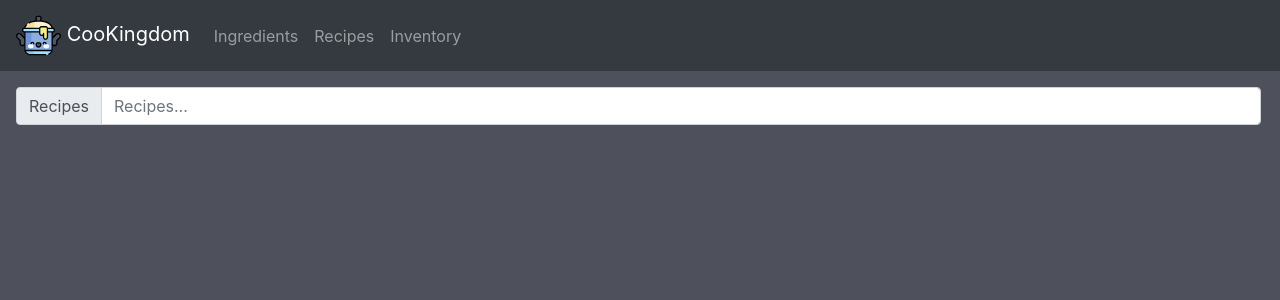
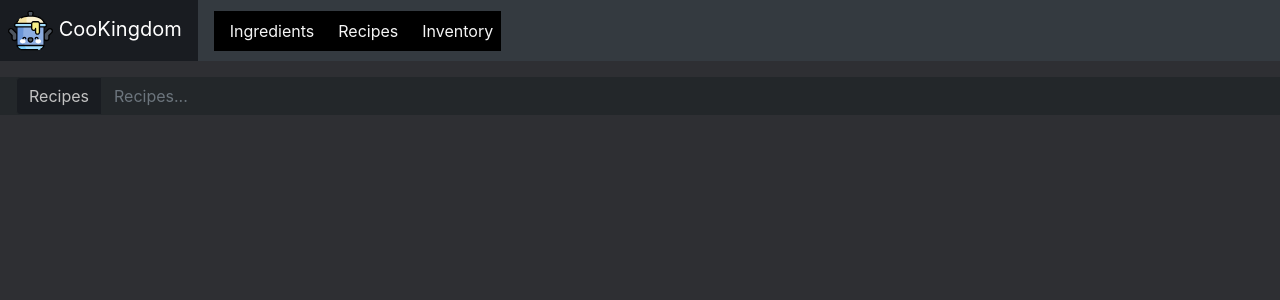
Before and after one commit to ordy/cookingdom, an Angular app: page /recipes in a window 1280 px wide. Shown: the top 300 px of the page. Built offline with nearby package versions, Linux system fonts and the light colour scheme.

Commit message:
styling css to dark

```diff
--- a/src/app/app.component.css
+++ b/src/app/app.component.css
@@ -1,8 +1,50 @@
-#search-boxes {
-  display: flex;
-}
 :host {
   display: block;
-  background-color: rgb(78, 81, 92);
+  background-color: #2e2f33;
   color: whitesmoke;
 }
+
+.navbar-nav, .navbar-toggler, .navbar {
+  background-color: #000000;
+  color: whitesmoke;
+}
+
+.navbar {
+  padding-left: 0;
+  padding-top: 0;
+  padding-bottom: 0;
+}
+.navbar-toggler {
+  border-color: #2e2f33;
+}
+
+.navbar-nav li a{
+  color: whitesmoke;
+  padding-left: 1rem;
+}
+
+.navbar-brand {
+  color: #f3962c;
+  background-color: #191c21;
+  padding-left: 0.5rem;
+  padding-top: 0.5rem;
+  padding-bottom: 0.5rem;
+  padding-right: 1rem;
+}
+
+.card-header {
+  padding: 0;
+}
+
+.card-body {
+  position: relative;
+  min-height: 100vh;
+  padding-bottom: 2.5rem;
+}
+
+.card-footer {
+  position: absolute;
+  bottom: 0;
+  width: 100%;
+  height: 2.5rem;
+}
--- a/src/app/components/inventory/inventory.component.css
+++ b/src/app/components/inventory/inventory.component.css
@@ -1,5 +1,4 @@
 :host {
   display: block;
-  background-color: rgb(78, 81, 92);
   color: whitesmoke;
 }
--- a/src/app/components/recipe/recipe.component.css
+++ b/src/app/components/recipe/recipe.component.css
@@ -1,8 +1,16 @@
 :host {
   display: block;
-  background-color: rgb(78, 81, 92);
   color: whitesmoke;
 }
-#rec-search{
-  padding-right: 35px;
+
+#rec-search {
+  color: #c2c2c2;
+  background-color: #23272a;
+  border-color: #23272a;
 }
+
+.input-group-text {
+  color: #c2c2c2;
+  background-color: #191c21;
+  border-color: #23272a;
+}
--- a/src/styles.css
+++ b/src/styles.css
@@ -1,4 +1,4 @@
 /* You can add global styles to this file, and also import other style files */
 html {
-  background-color: rgb(78, 81, 92);
+  background-color: #2e2f33;
 }
```
Also changed, not shown: src/assets/crown.svg (added).
